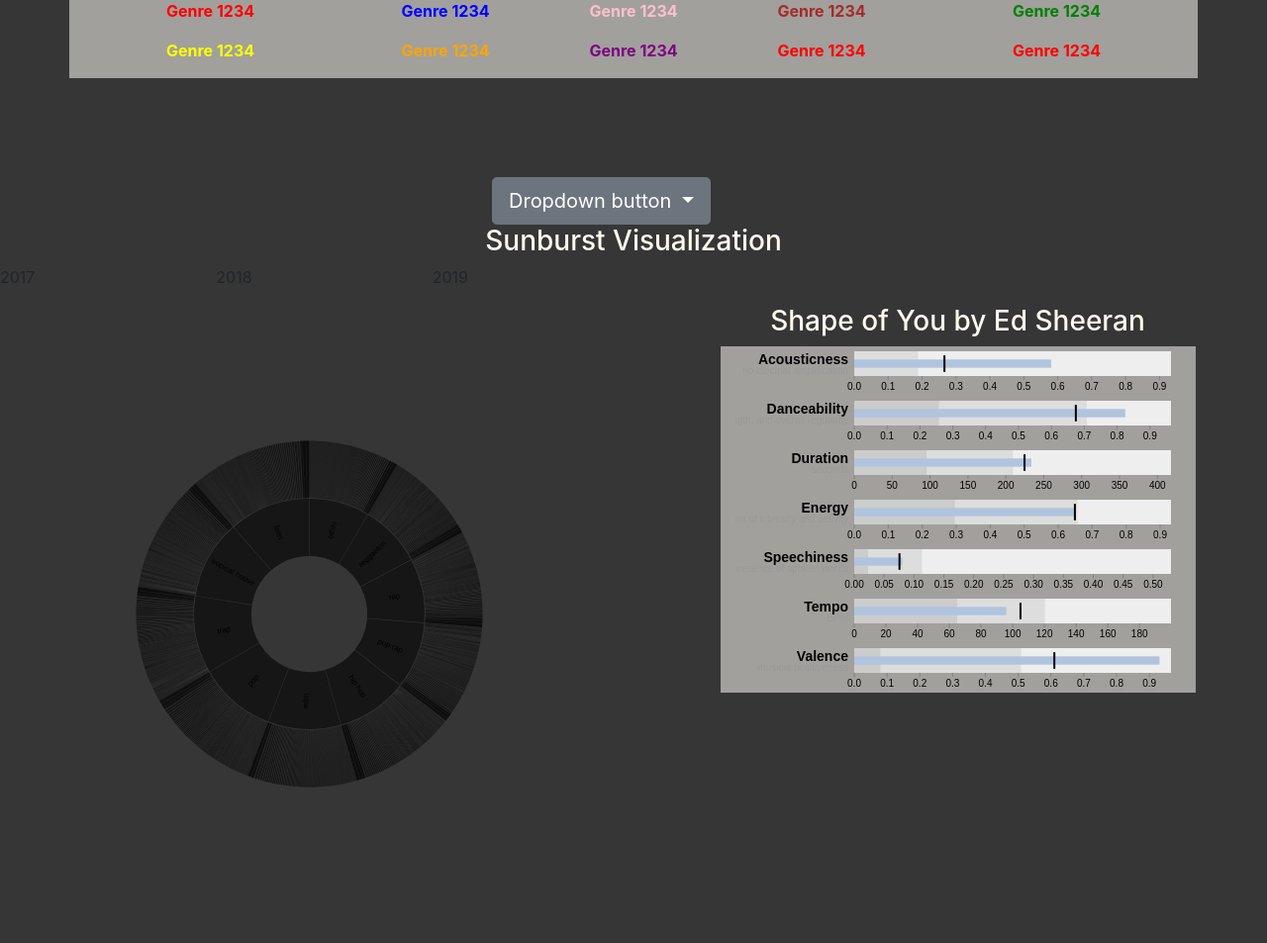
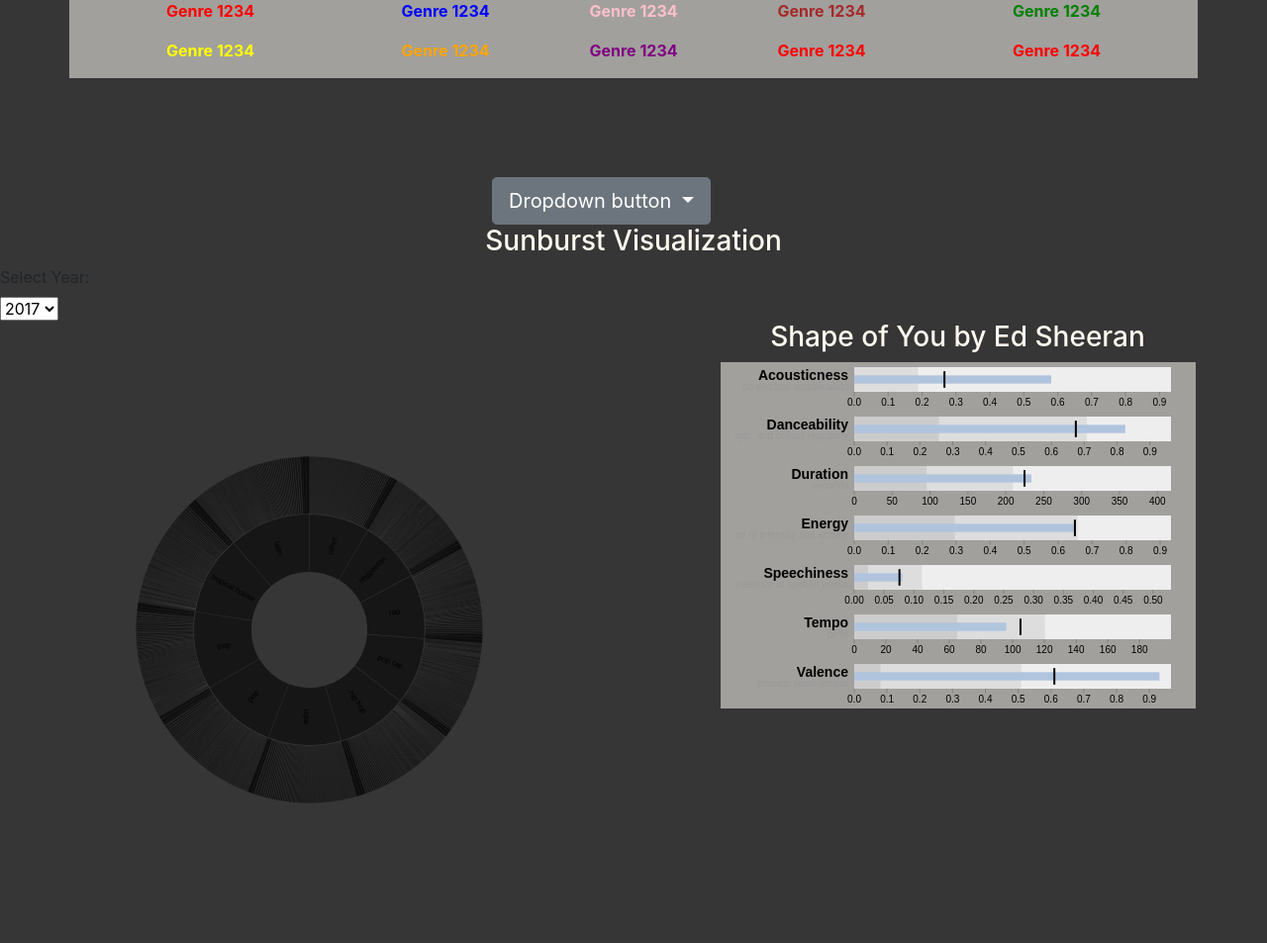
Before and after one commit to ASooklall/project-2-spotify, a Flask app: page / in a window 1280 px wide. Shown: the part 823-1776 px from the top of that part at 99% size. Run offline with Flask 2, Linux system fonts and the light colour scheme; data comes from the database, SQL or seed files in the repository; the page is wider than the window, and the part outside it is not shown; some libraries are stand-ins or nearby versions.

Commit message:
added dropdown menu for sunburst years

```diff
--- a/templates/index.html
+++ b/templates/index.html
@@ -88,14 +88,15 @@
             </div>
         </div>
         <div class="row">
-            <div class="col-md-2">
-                <p id="sunburst-year">2017</p>
-            </div>
-            <div class="col-md-2">
-                <p id="sunburst-year">2018</p>
-            </div>
-            <div class="col-md-2">
-                <p id="sunburst-year">2019</p>
+            <div class="col-md-6">
+                <label>Select Year:</label>
+                <div id="prm">
+                    <select id="sunburst-year">
+                        <option>2017</option>
+                        <option>2018</option>
+                        <option>2019</option>
+                    </select>
+                </div>
             </div>
         </div>
         <div class="row">
```
